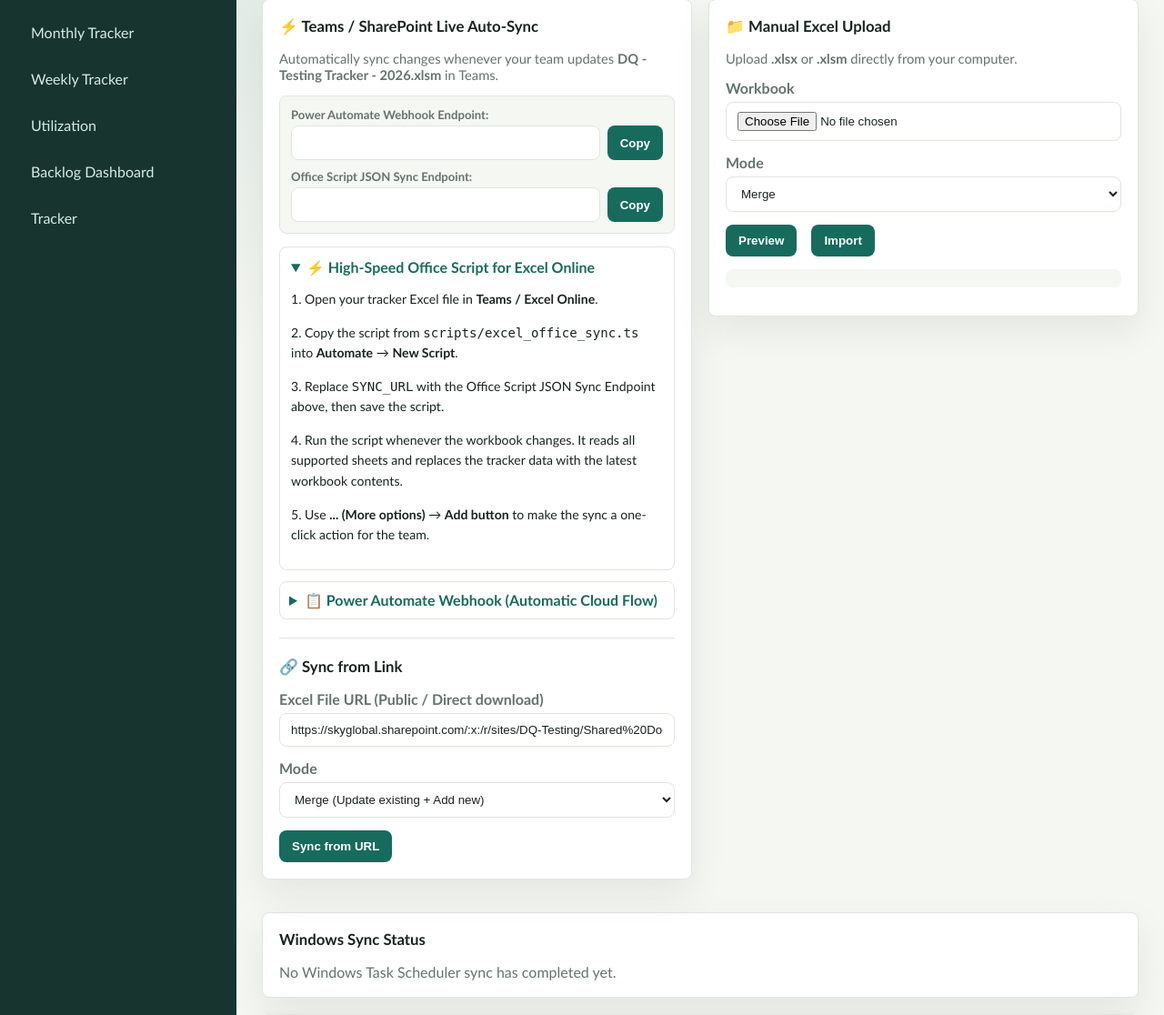
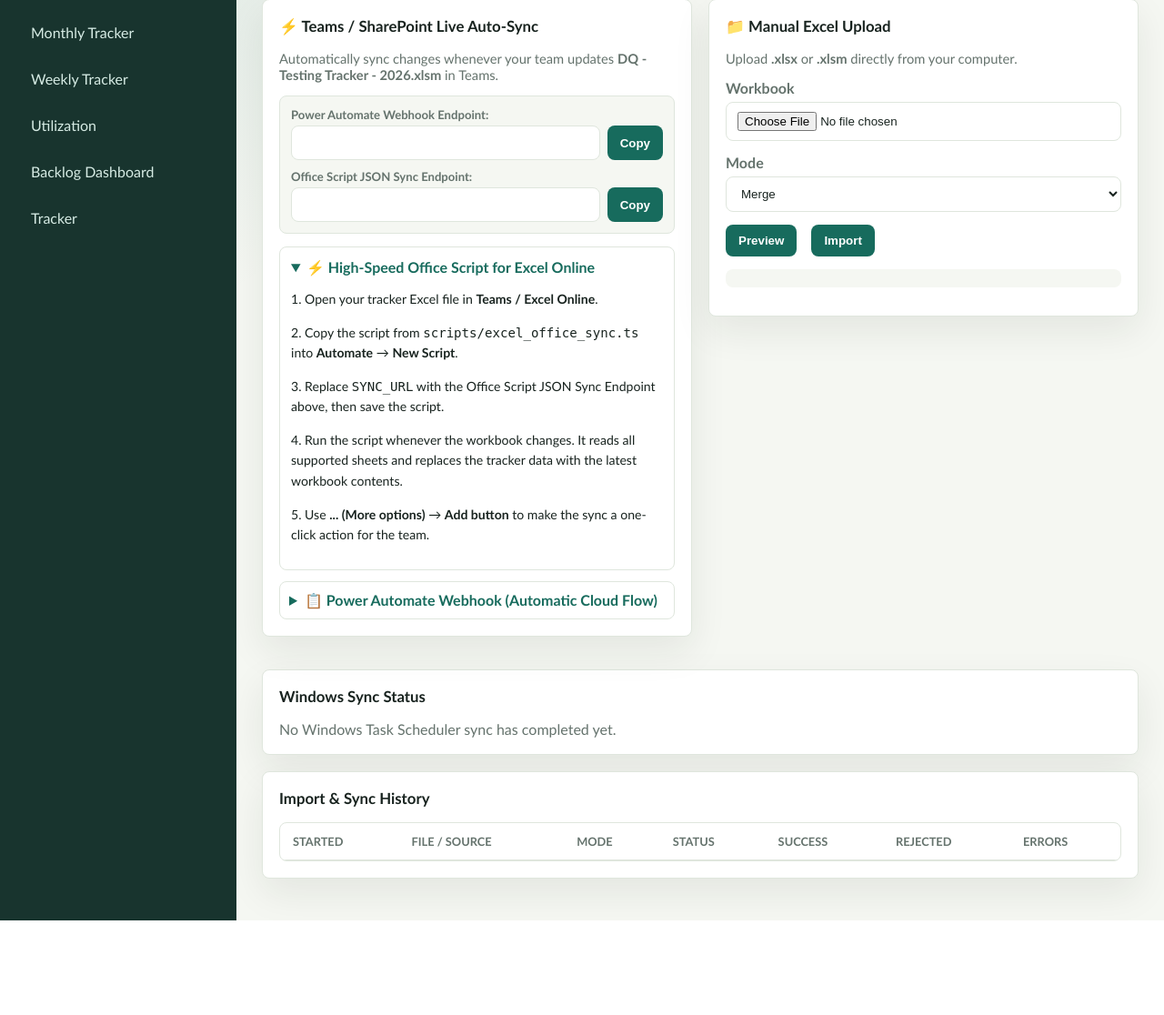
Before and after one commit to Naren2503/team-tracker-app, a FastAPI app: template app/templates/import.html in a window 1280 px wide. Shown: the part 120-1236 px from the top of the page at 91% size. After the commit the page ends 1132 px from the top, so only its background shows below. Run offline with FastAPI, Linux system fonts and the light colour scheme; the template is opened without the code that fills it, so the values that code supplies are empty; parts of the project's set-up code (start-up, migrations or seed data) failed here and were passed over.

Commit message:
Remove link sync and align launcher

```diff
--- a/app/static/app.js
+++ b/app/static/app.js
@@ -299,35 +299,6 @@ async function previewImport() {
   showNotice(response.ok ? 'Preview complete' : payload.detail || 'Preview failed', !response.ok);
 }
 
-async function syncFromUrl() {
-  const urlInput = document.getElementById('syncUrlInput');
-  const modeInput = document.getElementById('syncUrlMode');
-  const btn = document.getElementById('syncUrlBtn');
-  if (!urlInput || !urlInput.value) return;
-  const originalText = btn.textContent;
-  btn.disabled = true;
-  btn.textContent = 'Syncing...';
-  try {
-    const response = await fetch('/api/imports/sync-url', {
-      method: 'POST',
-      headers: { 'Content-Type': 'application/json' },
-      body: JSON.stringify({ url: urlInput.value, mode: modeInput ? modeInput.value : 'merge' }),
-    });
-    const payload = await response.json();
-    if (response.ok) {
-      showNotice(`Sync successful! ${payload.successful_rows} records updated.`, false);
-      setTimeout(() => location.reload(), 1500);
-    } else {
-      showNotice(payload.detail || 'Sync failed', true);
-    }
-  } catch (err) {
-    showNotice(`Sync error: ${err.message}`, true);
-  } finally {
-    btn.disabled = false;
-    btn.textContent = originalText;
-  }
-}
-
 const importForm = document.getElementById('importForm');
 if (importForm) {
   importForm.addEventListener('submit', async (event) => {
--- a/app/templates/import.html
+++ b/app/templates/import.html
@@ -42,24 +42,6 @@
       <p style="margin: 10px 0 0; font-size: 0.85rem; color: var(--muted);">For the Excel <strong>Run script</strong> action, use <code>scripts/excel_power_automate_sync.ts</code>. The direct fetch-based script is not compatible with Power Automate.</p>
     </details>
 
-    <hr style="border: none; border-top: 1px solid var(--line); margin: 20px 0;">
-
-    <h2>🔗 Sync from Link</h2>
-    <form id="urlSyncForm" class="stack" onsubmit="event.preventDefault(); syncFromUrl();">
-      <label>Excel File URL (Public / Direct download)
-        <input type="url" id="syncUrlInput" placeholder="https://..." value="https://skyglobal.sharepoint.com/:x:/r/sites/DQ-Testing/Shared%20Documents/General/DQ%20-%20Testing%20Tracker%20-%202026.xlsm" required>
-      </label>
-      <label>Mode
-        <select id="syncUrlMode">
-          <option value="merge">Merge (Update existing + Add new)</option>
-          <option value="replace">Replace all records</option>
-          <option value="add">Add new records only</option>
-        </select>
-      </label>
-      <div class="actions">
-        <button type="submit" id="syncUrlBtn">Sync from URL</button>
-      </div>
-    </form>
   </section>
 
   <section class="panel">
```
Also changed, not shown: app/routers/imports.py (+0 -48 lines), launch/index.html (+5 -5 lines).
